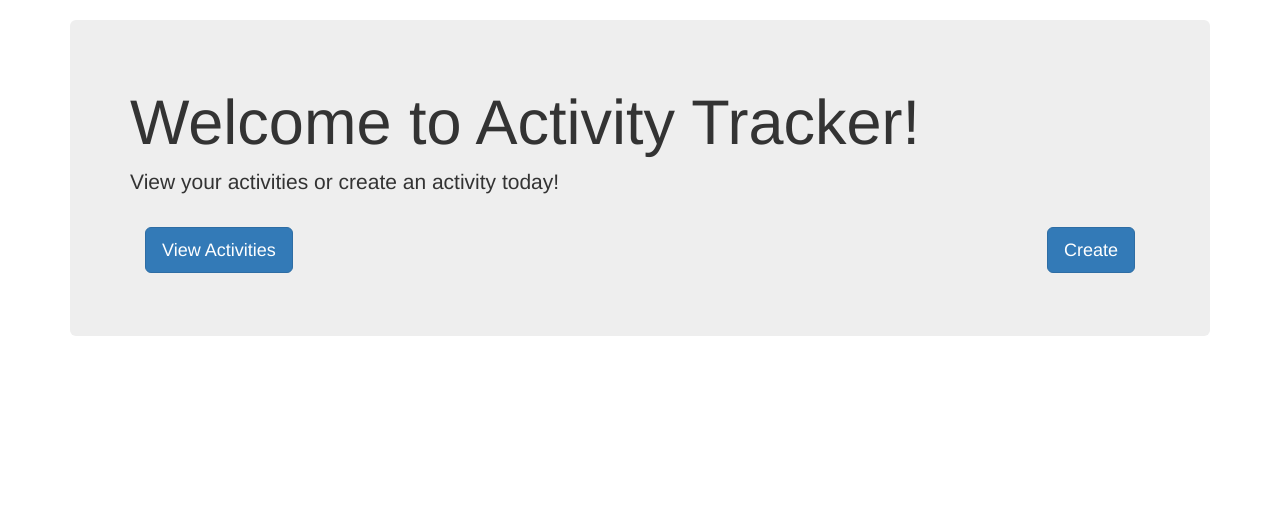
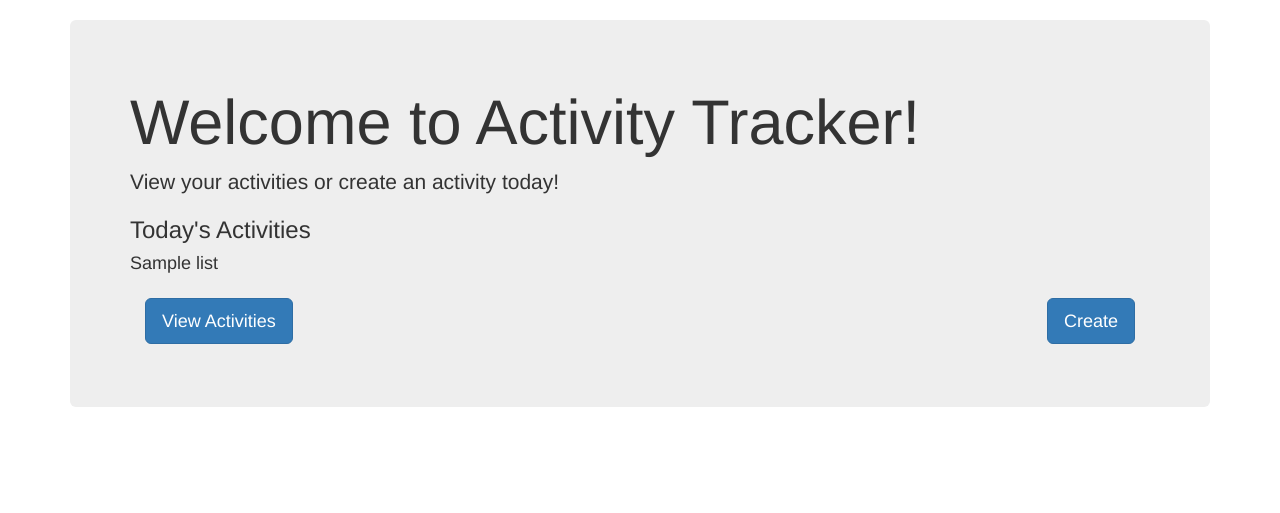
Before and after one commit to StevePak/ActivityTracker, a Node server app: template views/home/index.jade in a window 1280 px wide. Shown: the part 52-565 px from the top of the page. Run offline with Node 20, Linux system fonts and the light colour scheme; the visitor is signed in with stand-in values (Sample User, id 1); the template is opened without the code that fills it: most values are stand-ins (such as "Sample title", 1, 10 or a date in 2020); some libraries are stand-ins or nearby versions.

Commit message:
moved today's activities to home page

```diff
--- a/database/test_activities.js
+++ b/database/test_activities.js
@@ -49,10 +49,6 @@ async function main() {
 	let test = await activities.get_todays_activity(user_id);
 	console.log(test);
 	console.log("-------------------------------");
-	//var user_id = "af3148a0-dee1-11e7-9a89-83eb91d56380";
-	let test2 = await activities.find_activities_by_date(date, user_id);
-	console.log(test2);
-	//console.log(today_acts);
 } //end main()
 
 main();
--- a/views/home/index.jade
+++ b/views/home/index.jade
@@ -10,5 +10,13 @@ block content
         else
             h1 Welcome to Activity Tracker!
             p View your activities or create an activity today!
+            if(my_list.length)
+                div
+                  h3 Today's Activities
+                  for name in my_list
+                    div.card
+                      h4= name
+            else
+                h4 No Activities today
             a.btn.btn-primary.btn-lg(href="/activities/calendar") View Activities
             a.btn.btn-primary.btn-lg.pull-right(href="/activities/create") Create
```
Also changed, not shown: routes/activities.js (+0 -8 lines), routes/home.js (+9 -3 lines).
